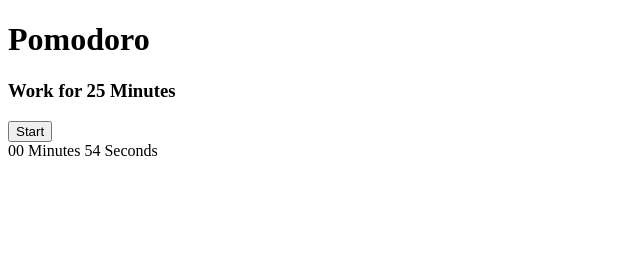
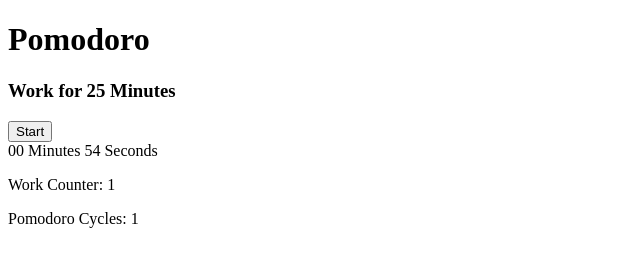
Before and after one commit to timkwali/pomodoro, a plain HTML site: page index.html in a window 1280 px wide. Shown: the whole page, without its empty margins (0-640 px from the left). Drawn offline with Linux system fonts and the light colour scheme.

Commit message:
added counters to track number of work-rest cycles, and number of pomodoros done

```diff
--- a/index.html
+++ b/index.html
@@ -11,15 +11,19 @@
     <button>Start</button>
     <div id = "output">
     </div>
+    <p id = "counter"></p>
+    <p id = "cycle"></p>
 
     <script>
       function startPomodoro() {
+        cycle++;
+        cyc.innerHTML = `Pomodoro Cycles: ${cycle}`;
         counter = 0; // create counter to track number
                     // of times work will be done.
         startWork();
         setTimeout( () => {
           h3.innerHTML = " ";
-          h3.innerHTML = "Rest for 15 Minutes";
+          h3.innerHTML = "Do long-rest for 15 Minutes";
           minutes = 3;
           start1MinCountdown();
         }, 540000);
@@ -28,6 +32,7 @@
 
       function startWork() {
         counter++;
+        count.innerHTML = `Work Counter: ${counter}`;
         console.log(counter);
 
         h3.innerHTML = " ";
@@ -83,8 +88,11 @@
       let countdown = document.querySelector("div");
       let output = document.getElementById("output");
       let h3 = document.querySelector("h3");
-      let counter = 0; // create counter to track number
-                      // of times work will be done.
+      let count = document.getElementById("counter");
+      let cyc = document.getElementById("cycle");
+      let cycle = 0; // To track number of pomodoros done
+      let counter = 0; // Counter to track number
+                      // of work-shortRest cycles
 
       startPomodoro();
     </script>
```
